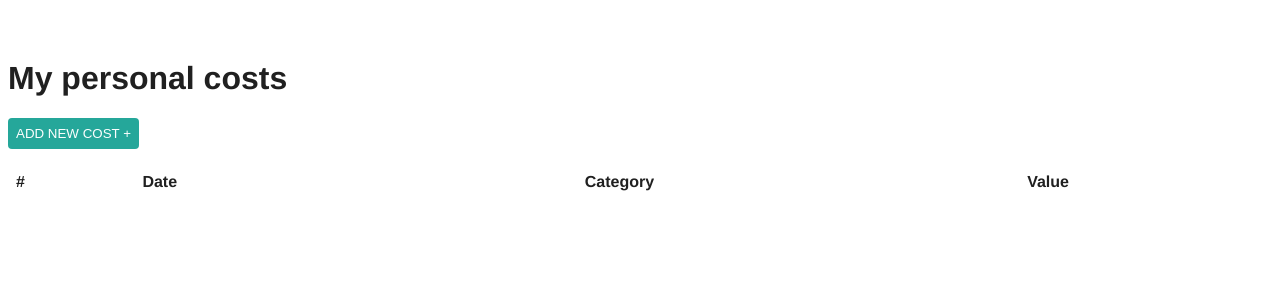
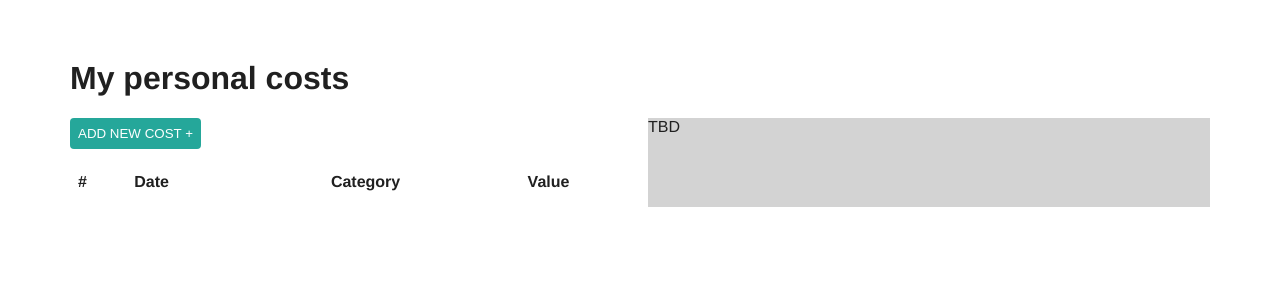
Before and after one commit to Alexey314/gb-vue-prj, a Vue app: page / in a window 1280 px wide. Shown: the top 300 px of the page. Built offline with nearby package versions, Linux system fonts and the light colour scheme.

Commit message:
feat: add content container & right pane

```diff
--- a/src/App.vue
+++ b/src/App.vue
@@ -1,6 +1,10 @@
 <template>
   <div id="app">
+    <header>
       <h1>My personal costs</h1>
+    </header>
+    <main class="main">
+      <section class="costs-operation">
         <button class="add-btn add-btn_mb" @click="toggleInputFormVisible">
           ADD NEW COST +
         </button>
@@ -12,6 +16,9 @@
           :page-num="costsListPageNum"
           @change-page="onChangePage"
         />
+      </section>
+      <section class="costs-visualization">TBD</section>
+    </main>
   </div>
 </template>
 
@@ -56,8 +63,12 @@ export default {
       );
     },
     costsListPaginated() {
-      const startIndex = (this.costsListPageNum - 1) * this.maxCostsListPageLength;
-      return this.costs.slice(startIndex, startIndex + this.maxCostsListPageLength);
+      const startIndex =
+        (this.costsListPageNum - 1) * this.maxCostsListPageLength;
+      return this.costs.slice(
+        startIndex,
+        startIndex + this.maxCostsListPageLength
+      );
     },
   },
 };
@@ -78,6 +89,23 @@ export default {
   text-align: left;
   color: $text-color-main;
   margin-top: 60px;
+  @include container-margins($container-width-desktop);
+}
+
+.main {
+  width: 100%;
+  display: flex;
+}
+
+.costs-operation {
+  flex-basis: 50%;
+  margin-right: $el-space;
+}
+
+.costs-visualization {
+  flex-basis: 50%;
+  margin-left: $el-space;
+  background-color: lightgray;
 }
 
 .add-btn {
--- a/src/components/scss/_mixins.scss
+++ b/src/components/scss/_mixins.scss
@@ -18,3 +18,9 @@
     background-color: $btn-bg-color-disabled;
   }
 }
+
+@mixin container-margins($width) {
+  max-width: $width;
+  margin-left: auto;
+  margin-right: auto;
+}
--- a/src/components/scss/_variables.scss
+++ b/src/components/scss/_variables.scss
@@ -18,6 +18,8 @@ $table-border-color: #f1f1f1;
 
 $paginator-border-color: $table-border-color;
 $paginator-border-radius: $input-border-radius;
-$paginator-active-color:#2695ca;
+$paginator-active-color: #2695ca;
 
 $el-space: 8px;
+
+$container-width-desktop: 1140px;
```
Lines whose indentation alone changed are shown as unchanged.
